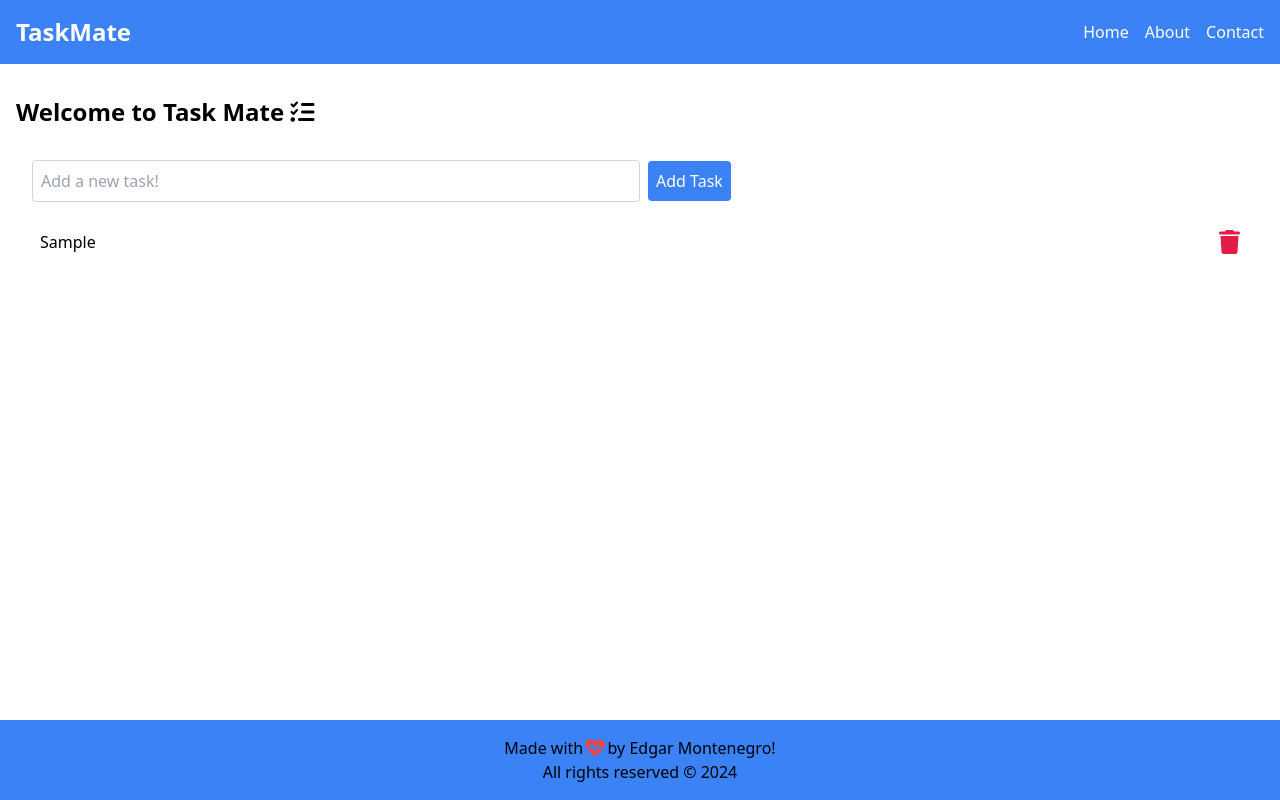
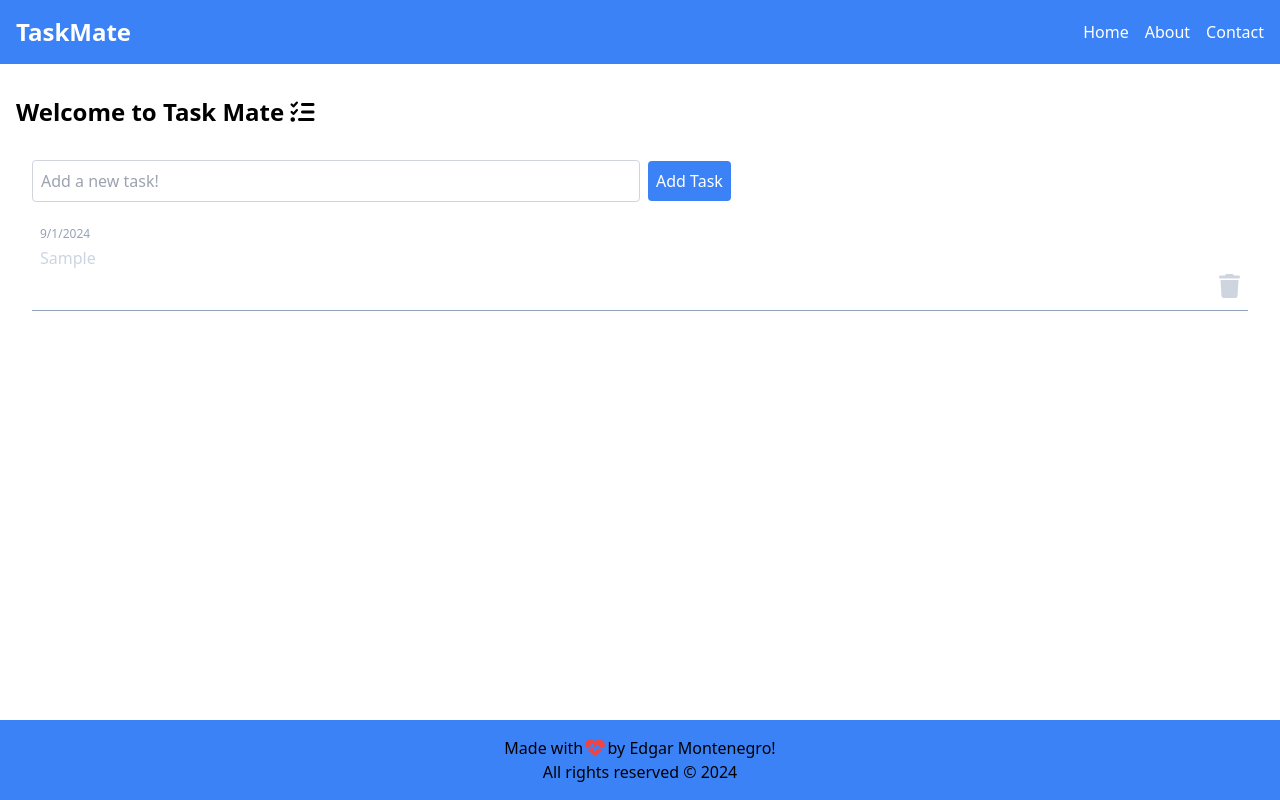
Before and after one commit to Edgarmontenegro123/task-mate, a Next.js app: page / in a window 1280 px wide. Both pictures are taken after typing "Sample" into the empty fields and a click on the button "Add Task". Built offline with nearby package versions, Linux system fonts and the light colour scheme.

Commit message:
🪄 Change of some styles

```diff
--- a/app/components/toDo/toDoList.tsx
+++ b/app/components/toDo/toDoList.tsx
@@ -1,6 +1,6 @@
 "use client"
 
-import { useState } from "react";
+import React, { useState } from "react";
 
 interface Task {
     id: number;
@@ -39,22 +39,24 @@ const ToDoList = () => {
                 value={taskText}
                 onChange={(e) => setTaskText(e.target.value)}
                 placeholder="Add a new task!"
-                className="w-1/2 p-2 border border-gray-300 rounded text-pink-500"
+                className="w-1/2 p-2 border border-gray-300 rounded text-slate-900"
             />
             <button onClick={addTask} className="ml-2 p-2 bg-blue-500 text-white rounded">
                 Add Task
             </button>
             <ul className="mt-4">
                 {tasks.map(task => (
-                    <li key={task.id} className="flex items-center justify-between p-2">
+                    <li key={task.id} className="flex flex-col items-start p-2 border-b border-slate-400">
+                        <span className="text-xs text-slate-400 mb-1">{new Date(task.id).toLocaleDateString()}</span>
                         <span onClick={() => toggleTaskCompletion(task.id)}
-                              className={`cursor-pointer ${task.completed ? 'line-through' : ''}`}>
+                              className={`text-slate-300 cursor-pointer ${task.completed ? 'line-through decoration-red-400' : ''}`}>
                             {task.text}
                         </span>
                         <button
                             onClick={() => deleteTask(task.id)}
-                            className="text-rose-600 ml-2">
-                            <i className="fas fa-trash text-2xl"></i>
+                            className="text-slate-400 ml-auto">
+                            <i className="fas fa-trash fa-fade text-2xl"
+                               style={{ '--fa-animation-duration': '2s' } as React.CSSProperties}></i>
                         </button>
                     </li>
                 ))}
```
